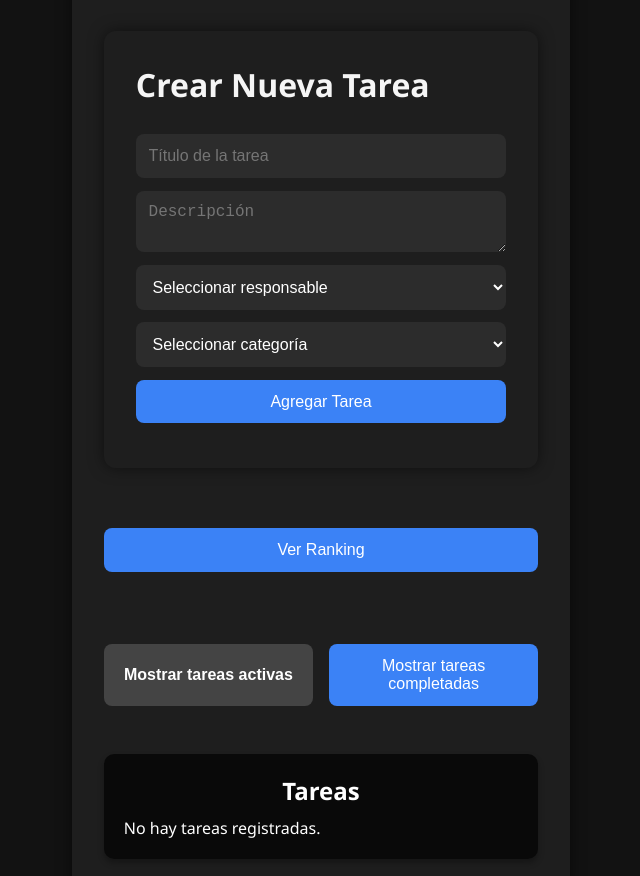
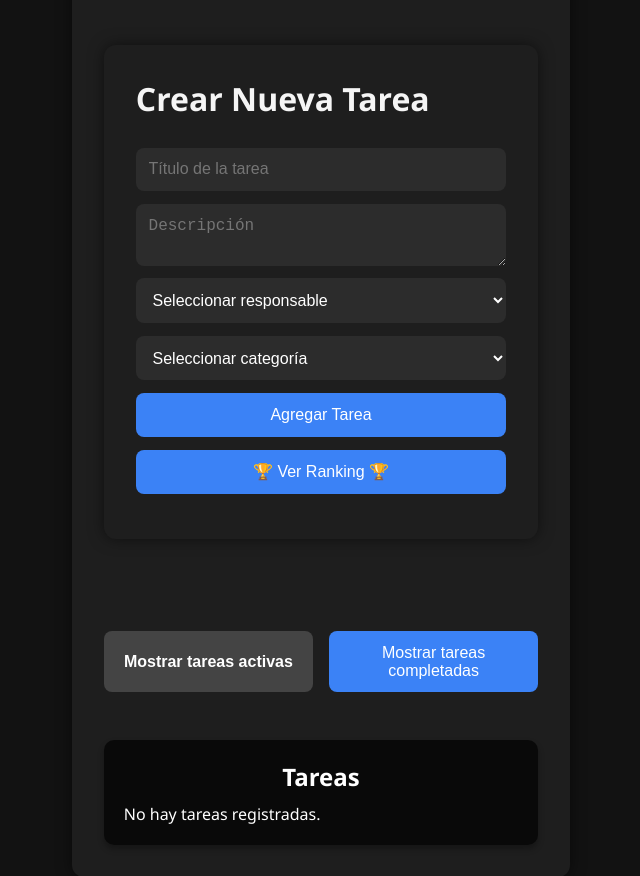
Before and after one commit to SLorenzatti12/Gestor_de_tareas_domesticas, a React (Vite) app: page /event-form in a window 1280 px wide. Shown: the top 876 px of the page, without its empty margins (319-959 px from the left). Built offline with nearby package versions, Linux system fonts and the light colour scheme.

Commit message:
Ajustes visuales

```diff
--- a/src/components/EventForm.jsx
+++ b/src/components/EventForm.jsx
@@ -1,6 +1,6 @@
 import React, { useState } from 'react';
 
-const EventForm = ({ onAddTask, users}) => {
+const EventForm = ({ onAddTask, users, setView, view}) => {
   const [title, setTitle] = useState('');
   const [description, setDescription] = useState('');
   const [responsible, setResponsible] = useState('');
@@ -87,6 +87,9 @@ const EventForm = ({ onAddTask, users}) => {
         </select>
 
         <button type="submit">Agregar Tarea</button>
+        <button onClick={() => setView(view === "ranking" ? "pending" : "ranking")}>
+          {view === "ranking" ? "Volver" : "🏆 Ver Ranking 🏆"}
+        </button>
       </form>
     </div>
   );
--- a/src/components/Planner.jsx
+++ b/src/components/Planner.jsx
@@ -63,17 +63,19 @@ const Planner = () => {
 
   return (
     <div className="form-container">
-      <h1>Gestor de Tareas</h1>
+      <header className='app-header'>
+        <h1>Gestor de Tareas</h1>
+      </header>
 
       <EventForm onAddTask={handleAddTask} users={mockUsers} view = {view} setView={setView}/>
-      <button onClick={() => setView("ranking")}>Ver Ranking</button>
       {view === "ranking" && (
         <Ranking users = {mockUsers} userScores = {userScores} setView={setView} />
       )}
-
-      <div className="filter-buttons">
-        <ViewSwitcher view = {view} setView={setView} />
-      </div>
+      {view !== "ranking" && (
+        <div className="filter-buttons">
+          <ViewSwitcher view = {view} setView={setView} />
+        </div>
+      )}
 
       {view === "pending" && (
         <EventList
--- a/src/components/Ranking.jsx
+++ b/src/components/Ranking.jsx
@@ -5,7 +5,7 @@ const Ranking = ({ users, userScores, setView }) => {
 
   return (
     <div className="ranking-container">
-      <h2>🏆 Ranking de Tareas Completadas 🏆</h2>
+      <h2>🏆 Ranking de Usuarios 🏆</h2>
       <ul className="ranking-list">
         {sortedScores.map((user, index) => (
           <li key={index} className="ranking-item">
@@ -15,9 +15,6 @@ const Ranking = ({ users, userScores, setView }) => {
           </li>
         ))}
       </ul>
-      <button className="back-button" onClick={() => setView("pending")}>
-        ← Volver
-      </button>
     </div>
   );
 };
--- a/src/components/styles.css
+++ b/src/components/styles.css
@@ -18,7 +18,7 @@ body, html {
 /* Contenedor visual */
 .form-container {
   background-color: #1f1f1f;
-  padding: 30px;
+  padding: 1rem;
   border-radius: 12px;
   box-shadow: 0 0 15px rgba(0,0,0,0.4);
   width: 100%;
@@ -26,6 +26,9 @@ body, html {
   display: flex;
   flex-direction: column;
   gap: 15px;
+  position: sticky;
+  top: 0;
+  z-index: 100;
 }
 
 /* Formulario */
@@ -104,6 +107,8 @@ select:focus {
   list-style: none;
   padding: 0;
   margin-top: 20px;
+  max-height: 60vh;
+  overflow-y: auto;
 }
 
 .task-item {
@@ -349,18 +354,22 @@ button:hover {
   max-width: 600px;
   margin: auto;
   box-shadow: 0 0 10px rgba(0, 0, 0, 0.3);
+
 }
 
 .ranking-container h2 {
   text-align: center;
   margin-bottom: 20px;
   font-size: 24px;
+
 }
 
 .ranking-list {
   list-style: none;
   padding: 0;
   margin: 0;
+
+
 }
 
 .ranking-item {
@@ -395,6 +404,7 @@ button:hover {
   color: #4caf50;
 }
 
+
 .back-button {
   margin-top: 20px;
   display: block;
@@ -411,3 +421,18 @@ button:hover {
 .back-button:hover {
   background-color: #666;
 }
+
+.ranking-button {
+  background-color: #444;
+  color: #fff;
+  border: none;
+  border-radius: 8px;
+  padding: 8px 12px;
+  margin-top: 10px;
+  cursor: pointer;
+  transition: background-color 0.3s;
+}
+
+.ranking-button:hover {
+  background-color: #666;
+}
```
